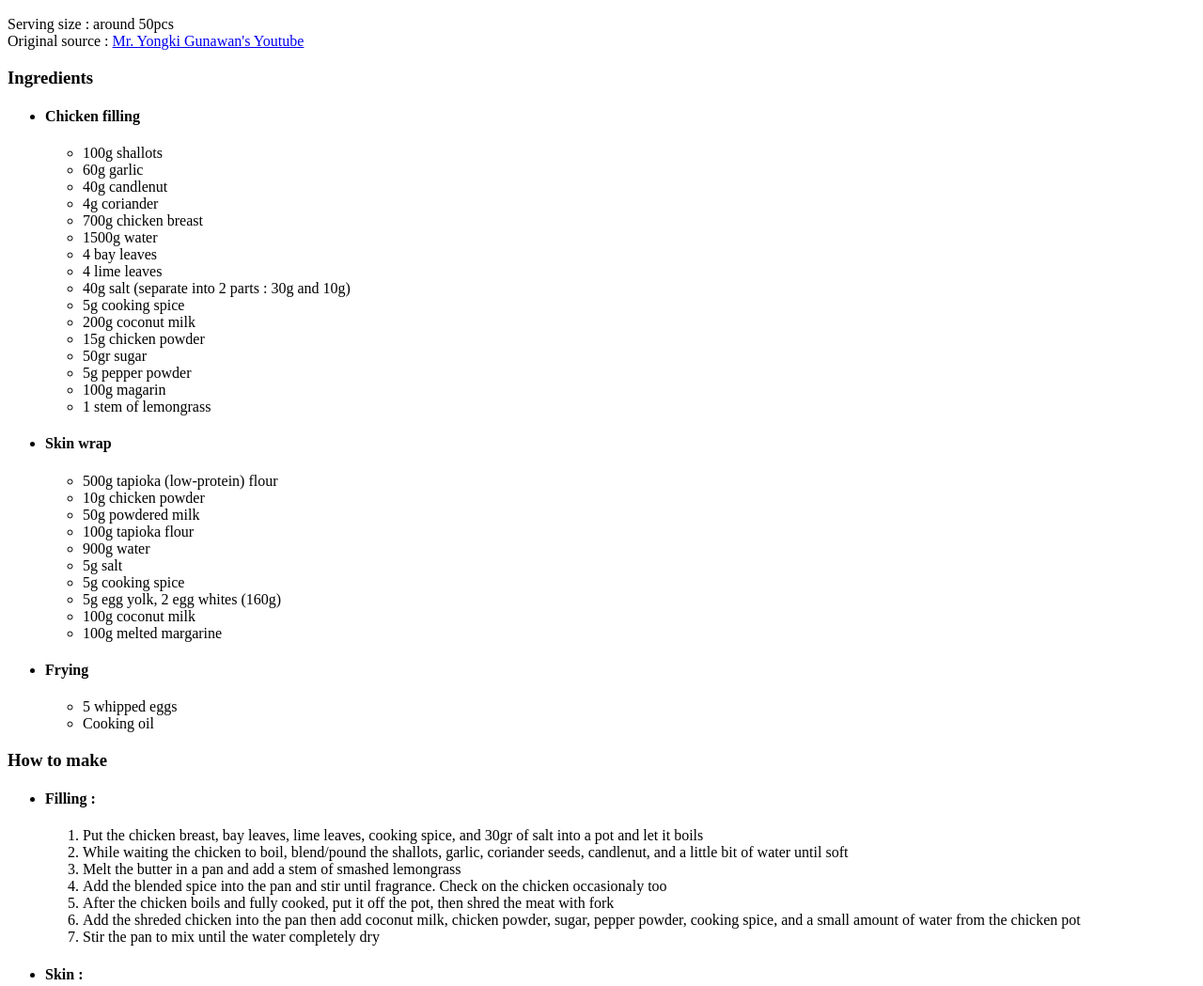
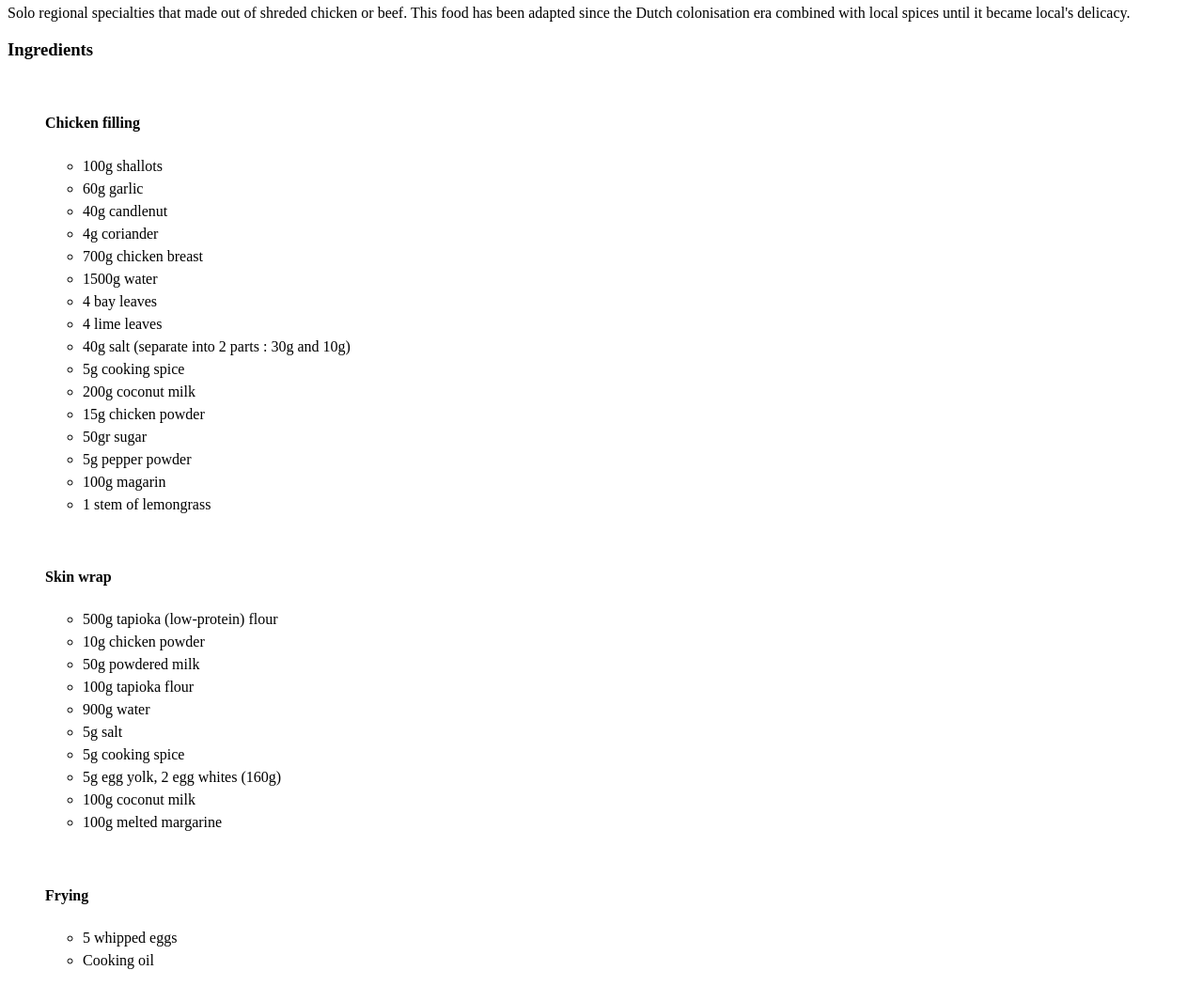
Before and after one commit to kodoknaga/odin-recipes, a plain HTML site: page recipes/sosis-solo.html in a window 1280 px wide. Shown: the part 430-1479 px from the top of the page at 94% size. Drawn offline with Linux system fonts and the light colour scheme.

Commit message:
Adding small paragraph and a little bit of css for better readibility

```diff
--- a/recipes/sosis-solo.html
+++ b/recipes/sosis-solo.html
@@ -3,6 +3,28 @@
 <head>
     <meta charset="UTF-8">
     <meta name="viewport" content="width=device-width, initial-scale=1.0">
+    <style>
+        a{
+            text-decoration: none;
+            color: rgb(26, 0, 99);
+        }
+
+        li#sub-list{
+            list-style-position: outside;
+            list-style-type: none;
+            padding: 1rem;
+            margin-left: -1rem;
+        }
+
+        img{
+            max-width: 20rem;
+            display: block;
+        }
+
+        ol, li{
+            line-height: 1.5rem;
+        }
+    </style>
     <title>Sosis Solo</title>
 </head>
 <body>
@@ -10,13 +32,15 @@
     <h2>Risol-like comfort food</h2>
     <img src="https://static.promediateknologi.id/crop/0x0:0x0/750x500/webp/photo/2023/01/25/2426804738.png">
     <p>Serving size : around 50pcs<br>
-        Original source : <a href="https://www.youtube.com/watch?v=K9ssrIth8FY">Mr. Yongki Gunawan's Youtube</a></p>
+        Original source : <a href="https://www.youtube.com/watch?v=K9ssrIth8FY">Mr. Yongki Gunawan's Youtube</a>
+    </p>
+    <p>Solo regional specialties that made out of shreded chicken or beef. This food has been adapted since the Dutch colonisation era combined with local spices until it became local's delicacy.</p>
 
     <!--container for ingredients list-->
     <div>
         <h3>Ingredients</h3>
         <ul>
-            <li><h4>Chicken filling</h4>
+            <li id="sub-list"><h4>Chicken filling</h4>
             <ul>
                 <li>100g shallots</li>
                 <li>60g garlic</li>
@@ -37,7 +61,7 @@
             </ul>
             </li>
 
-            <li>
+            <li id="sub-list">
                 <h4>Skin wrap</h4>
                 <ul>
                     <li>500g tapioka (low-protein) flour</li>
@@ -53,7 +77,7 @@
                 </ul>
             </li>
 
-            <li>
+            <li id="sub-list">
                 <h4>Frying</h4>
                 <ul>
                     <li>5 whipped eggs</li>
@@ -67,7 +91,7 @@
     <div>
         <h3>How to make</h3>
         <ul>
-            <li>
+            <li id="sub-list">
                 <h4>Filling :</h4>
                 <ol>
                     <li>Put the chicken breast, bay leaves, lime leaves, cooking spice, and 30gr of salt into a pot and let it boils</li>
@@ -79,7 +103,7 @@
                     <li>Stir the pan to mix until the water completely dry</li>
                 </ol>
             </li>
-            <li>
+            <li id="sub-list">
                 <h4>Skin :</h4>
                 <ol>
                     <li>Put wheat flour, powdered milk, tapioca flour, and chicken powder into a bowl and mix until blended</li>
@@ -90,7 +114,7 @@
                     <li>After fully cooked, take it off the pan and let it cool down. Do this for the rest of the batch</li>
                 </ol>
             </li>
-            <li>
+            <li id="sub-list">
                 <h4>Wrapping and frying :</h4>
                 <ol>
                     <li>Prepare the skin and the filling to shape the sausage</li>
```
Also changed, not shown: index.html (+18 -0 lines), recipes/panada.html (+29 -7 lines), recipes/telur-gulung.html (+18 -1 lines).
